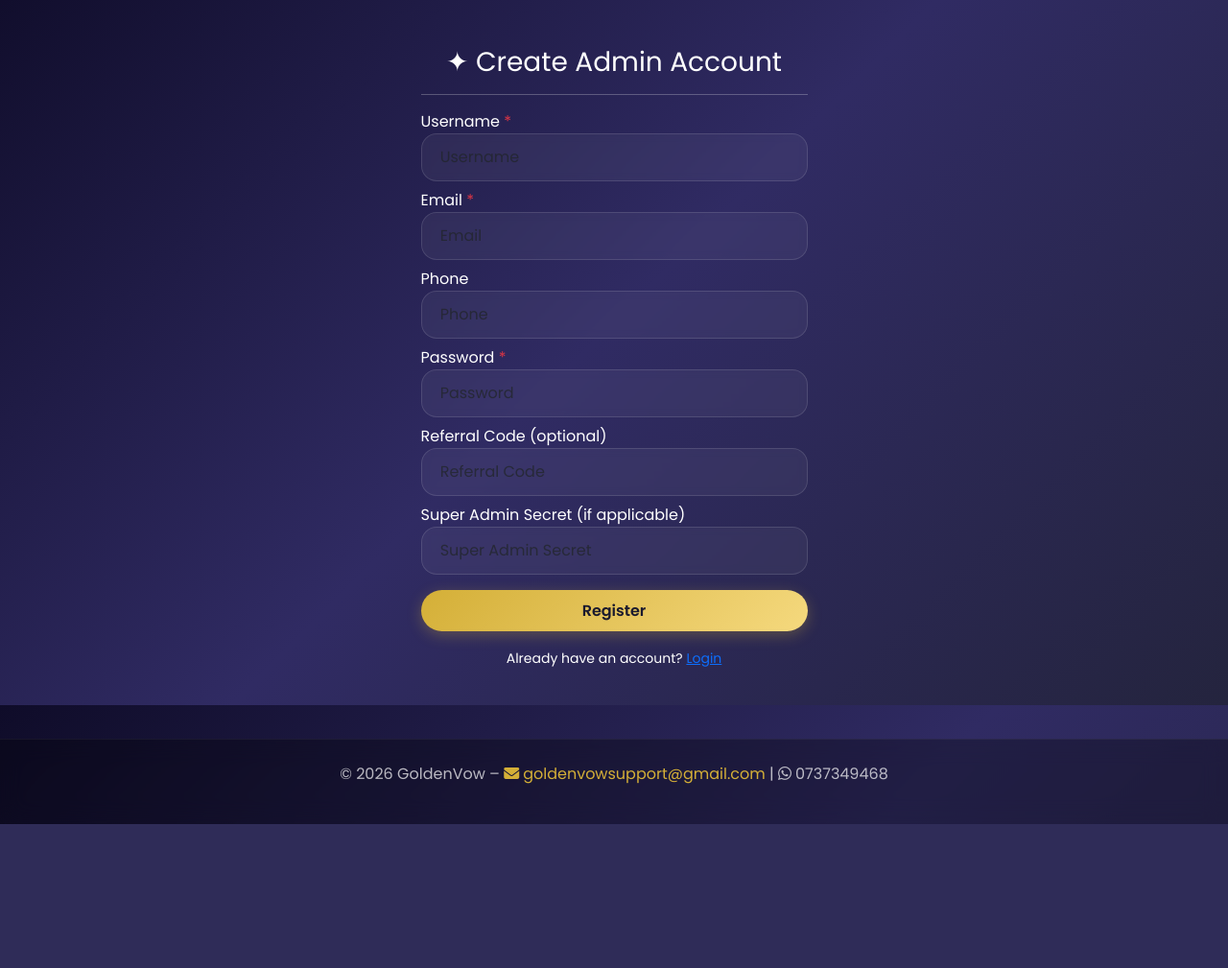
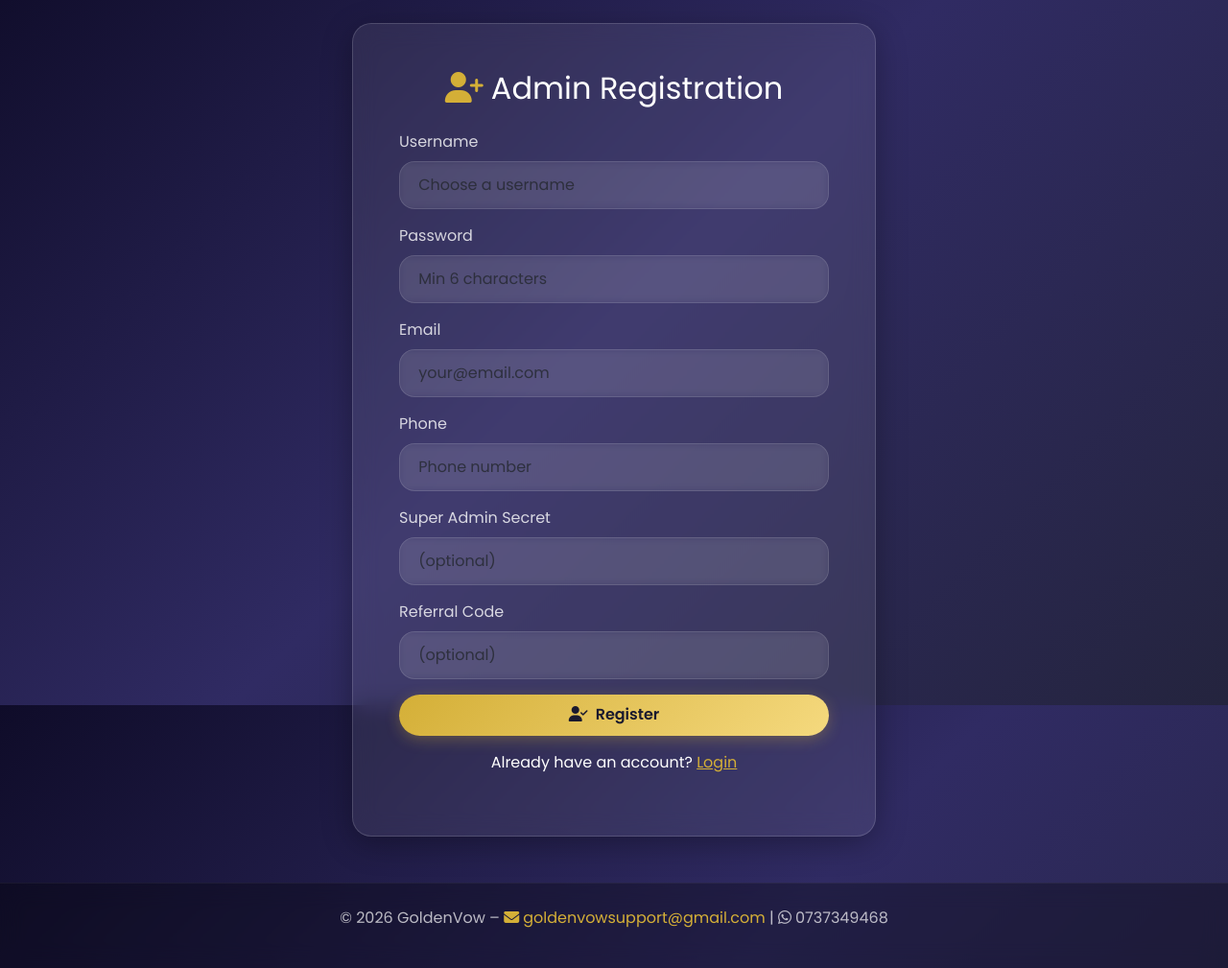
Before and after one commit to mafiayeng/goldenvow, a Flask app: page /register in a window 1280 px wide. Shown: the part 65-1074 px from the top of the page at 96% size. Before the commit the page ends 924 px from the top, so only its background shows below. Run offline with Flask 3, Linux system fonts and the light colour scheme.

Commit message:
Update register.html

```diff
--- a/template/register.html
+++ b/template/register.html
@@ -2,20 +2,38 @@
 {% block title %}Admin Register{% endblock %}
 {% block content %}
 <div class="row justify-content-center">
-    <div class="col-md-6 col-lg-5">
-        <div class="glass-card p-4">
-            <h3 class="text-center golden-text">✦ Create Admin Account</h3>
-            <hr>
+    <div class="col-md-6">
+        <div class="glass p-4 p-md-5">
+            <h2 class="text-center mb-4"><i class="fas fa-user-plus text-gold me-2"></i>Admin Registration</h2>
             <form method="POST">
-                <div class="mb-2"><label>Username <span class="text-danger">*</span></label><input type="text" name="username" class="form-control" placeholder="Username" required></div>
-                <div class="mb-2"><label>Email <span class="text-danger">*</span></label><input type="email" name="email" class="form-control" placeholder="Email" required></div>
-                <div class="mb-2"><label>Phone</label><input type="tel" name="phone" class="form-control" placeholder="Phone"></div>
-                <div class="mb-2"><label>Password <span class="text-danger">*</span></label><input type="password" name="password" class="form-control" placeholder="Password" required></div>
-                <div class="mb-2"><label>Referral Code (optional)</label><input type="text" name="referral_code" class="form-control" placeholder="Referral Code"></div>
-                <div class="mb-3"><label>Super Admin Secret (if applicable)</label><input type="password" name="super_secret" class="form-control" placeholder="Super Admin Secret"></div>
-                <button type="submit" class="btn btn-gold w-100">Register</button>
+                {{ form.csrf_token }}
+                <div class="mb-3">
+                    {{ form.username.label(class="form-label") }}
+                    {{ form.username(class="form-control", placeholder="Choose a username") }}
+                </div>
+                <div class="mb-3">
+                    {{ form.password.label(class="form-label") }}
+                    {{ form.password(class="form-control", placeholder="Min 6 characters") }}
+                </div>
+                <div class="mb-3">
+                    {{ form.email.label(class="form-label") }}
+                    {{ form.email(class="form-control", placeholder="your@email.com") }}
+                </div>
+                <div class="mb-3">
+                    {{ form.phone.label(class="form-label") }}
+                    {{ form.phone(class="form-control", placeholder="Phone number") }}
+                </div>
+                <div class="mb-3">
+                    {{ form.super_secret.label(class="form-label") }}
+                    {{ form.super_secret(class="form-control", placeholder="(optional)") }}
+                </div>
+                <div class="mb-3">
+                    {{ form.referral_code.label(class="form-label") }}
+                    {{ form.referral_code(class="form-control", placeholder="(optional)") }}
+                </div>
+                <button type="submit" class="btn btn-gold w-100"><i class="fas fa-user-check me-2"></i>Register</button>
             </form>
-            <div class="mt-3 text-center"><small>Already have an account? <a href="{{ url_for('login') }}">Login</a></small></div>
+            <p class="mt-3 text-center">Already have an account? <a href="{{ url_for('login') }}" class="text-gold">Login</a></p>
         </div>
     </div>
 </div>
```
